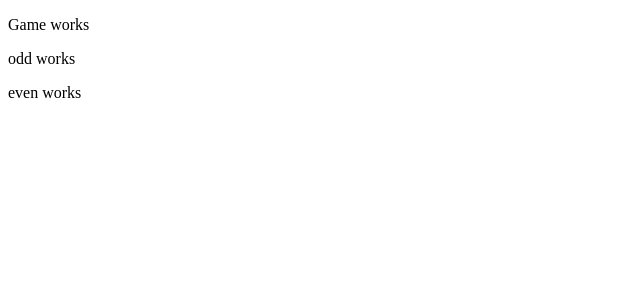
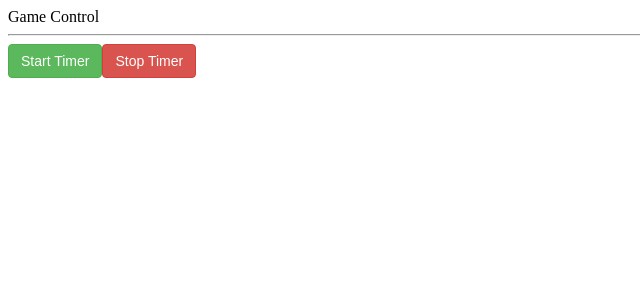
Before and after one commit to shagat/Course-Angular-oddEven-activeInactiveUsers, an Angular app: page / in a window 1280 px wide. Shown: the top 300 px of the page, without its empty margins (0-640 px from the left). Built offline with nearby package versions, Linux system fonts and the light colour scheme.

Commit message:
Game control using Output and Input decorator

```diff
--- a/src/app/app.component.html
+++ b/src/app/app.component.html
@@ -1,12 +1,12 @@
 <div class="container">
+  <div class="row">Game Control</div>
+  <hr>
   <div class="row">
-    <div class="col-xs-12">
-      <app-game></app-game>
-    </div>
-    <div class="row">
-        <div class="col-xs-12"></div>
-      <app-odd></app-odd>
-      <app-even></app-even>
-    </div>
+    <!-- Event listner from @output -> emits -->
+    <app-game (gameTimerStarts)="timerEventListener($event)"></app-game>
+    <!-- Event emitter into @Input -->
+    <app-odd *ngFor="let oddTimerEvent of oddTimerLogs" [gameTimer]="oddTimerEvent"></app-odd>
+    <!-- Event emitter into @Input -->
+    <app-even *ngFor="let evenTimerEvent of evenTimerLogs" [gameTimer]="evenTimerEvent"></app-even>
   </div>
 </div>
--- a/src/app/app.component.ts
+++ b/src/app/app.component.ts
@@ -7,4 +7,15 @@ import { Component } from '@angular/core';
 })
 export class AppComponent {
   title = 'gamecontrol';
+  oddTimerLogs:number[] = [];
+  evenTimerLogs:number[] = [];
+
+  timerEventListener(timerEventNumber: number){
+    if (timerEventNumber % 2 == 1){
+      this.oddTimerLogs.push(timerEventNumber);
+    }
+    else{
+      this.evenTimerLogs.push(timerEventNumber);
+    }
+  }
 }
--- a/src/app/even/even.component.css
+++ b/src/app/even/even.component.css
@@ -0,0 +1,3 @@
+p{
+    color: blue;
+}
--- a/src/app/even/even.component.html
+++ b/src/app/even/even.component.html
@@ -1,10 +1,12 @@
+<!-- NG CONTENT LOGIC -->
 <!-- <div>
   <ng-content>
   </ng-content>
   <strong> Even number!</strong>
 </div> -->
+
 <div class="row">
   <div class="col-xs-12">
-    <p>even works</p>
+    <p>Even {{ gameTimer }}</p>
   </div>
 </div>
--- a/src/app/even/even.component.ts
+++ b/src/app/even/even.component.ts
@@ -1,4 +1,4 @@
-import { Component, OnInit } from '@angular/core';
+import { Component, Input, OnInit } from '@angular/core';
 
 @Component({
   selector: 'app-even',
@@ -6,7 +6,7 @@ import { Component, OnInit } from '@angular/core';
   styleUrls: ['./even.component.css']
 })
 export class EvenComponent implements OnInit {
-
+@Input() "gameTimer": number;
   constructor() { }
 
   ngOnInit(): void {
--- a/src/app/game/game.component.html
+++ b/src/app/game/game.component.html
@@ -1,3 +1,4 @@
+<!-- NG CONTENT LOGIC  -->
 <!-- <div class="panel panel-default">
   <div class="panel-heading">Game Control</div>
   <div class="panel-body">
@@ -19,7 +20,7 @@
 </div> -->
 <div class="row">
   <div class="col-xs-12">
-    <p>Game works
-    </p>
+    <button class="btn btn-success" (click)="onClickStartTimer()"> Start Timer</button>
+    <button class="btn btn-danger" (click)="onClickStopTimer()"> Stop Timer</button>
   </div>
 </div>
--- a/src/app/game/game.component.ts
+++ b/src/app/game/game.component.ts
@@ -1,4 +1,4 @@
-import { Component, OnInit, Output, EventEmitter } from '@angular/core';
+import { Component, OnInit, Output, EventEmitter, Type } from '@angular/core';
 //import { clearInterval } from 'timers';
 
 @Component({
@@ -7,16 +7,20 @@ import { Component, OnInit, Output, EventEmitter } from '@angular/core';
   styleUrls: ['./game.component.css']
 })
 export class GameComponent implements OnInit {
-  @Output() gameTimerStarts = new EventEmitter<{ startGameTime: number }>();
+  @Output() gameTimerStarts = new EventEmitter<number>();
+  // NG CONTENT LOGIC
   // gameTimer: Array<number> = [0];
   // i = 0;
   // timeoutId: null | ReturnType<typeof setTimeout> = null
+
+  lastNumber: number = 0;
+  interval: null | ReturnType<typeof setTimeout> = null
 
   constructor() { }
 
   ngOnInit(): void {
   }
-
+  // NG CONTENT LOGIC
   // onClickStart() {
   //   this.timeoutId = setInterval(() => {
   //     this.i += 1
@@ -38,4 +42,18 @@ export class GameComponent implements OnInit {
   //     clearInterval(this.timeoutId)
   //   }
   // }
+
+  onClickStartTimer(){
+    this.interval = setInterval(() => {
+      this.gameTimerStarts.emit((this.lastNumber) + 1)
+      this.lastNumber++
+    }, 1000
+    )
+  }
+
+  onClickStopTimer(){
+    if (this.interval){
+     clearInterval(this.interval)
+    }
+  }
 }
--- a/src/app/odd/odd.component.css
+++ b/src/app/odd/odd.component.css
@@ -0,0 +1,3 @@
+p{
+    color: green;
+}
--- a/src/app/odd/odd.component.html
+++ b/src/app/odd/odd.component.html
@@ -1,3 +1,4 @@
+<!-- NG CONTENT LOGIC  -->
 <!-- <div>
   <ng-content>
   </ng-content>
@@ -5,6 +6,6 @@
 </div> -->
 <div class="row">
   <div class="col-xs-12">
-    <p>odd works</p>
+    <p>Odd {{ gameTimer }}</p>
   </div>
 </div>
--- a/src/app/odd/odd.component.ts
+++ b/src/app/odd/odd.component.ts
@@ -1,4 +1,4 @@
-import { Component, OnInit } from '@angular/core';
+import { Component, Input, OnInit } from '@angular/core';
 
 @Component({
   selector: 'app-odd',
@@ -6,7 +6,7 @@ import { Component, OnInit } from '@angular/core';
   styleUrls: ['./odd.component.css']
 })
 export class OddComponent implements OnInit {
-
+@Input()"gameTimer" :number;
   constructor() { }
 
   ngOnInit(): void {
```
